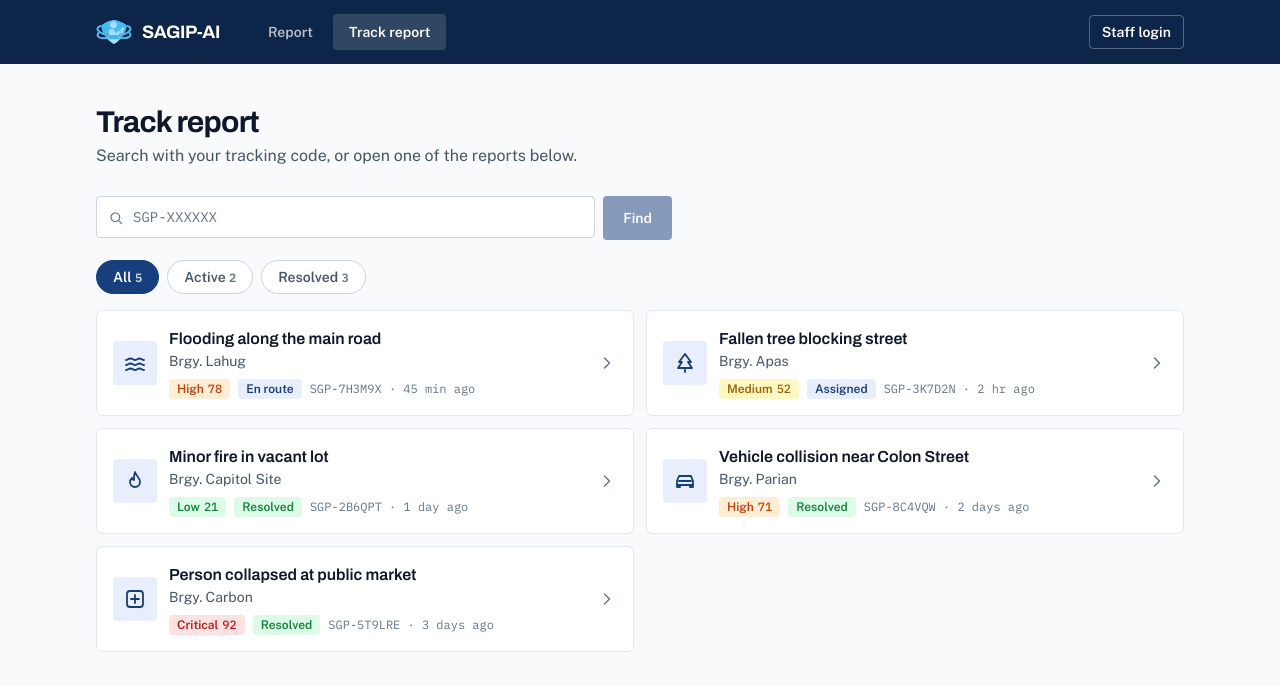
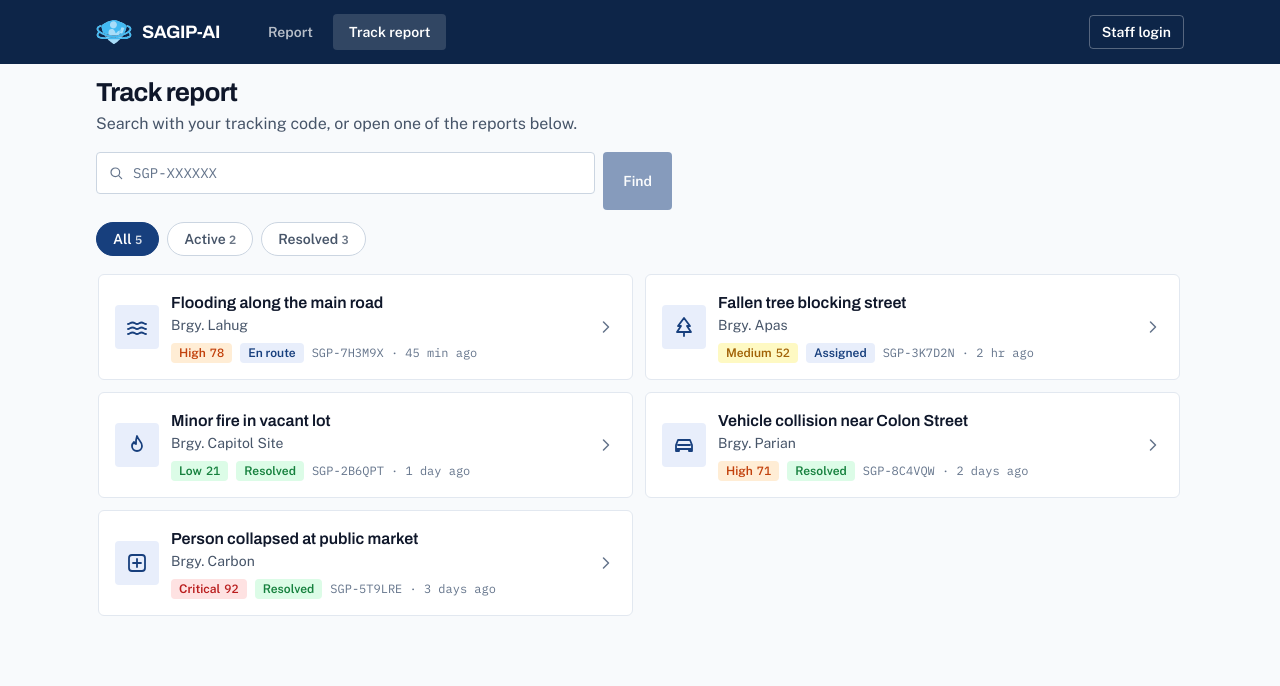
Before and after one commit to helidastar/SAGIP-AI, a Next.js app: page /track in a window 1280 px wide. Shown: the top 686 px of the page. Built offline with nearby package versions, Linux system fonts and the light colour scheme.

Commit message:
Fit citizen pages in one screen on desktop, only the report list scrolls

```diff
--- a/src/app/(citizen)/layout.tsx
+++ b/src/app/(citizen)/layout.tsx
@@ -2,9 +2,9 @@ import { CitizenNav } from "@/components/citizen/CitizenNav";
 
 export default function CitizenLayout({ children }: LayoutProps<"/">) {
   return (
-    <div className="flex min-h-screen flex-1 flex-col bg-cz-bg font-body text-cz-text">
+    <div className="cz-root flex min-h-screen flex-1 flex-col bg-cz-bg font-body text-cz-text">
       <CitizenNav />
-      <main className="mx-auto w-full max-w-6xl flex-1 px-4 pb-28 pt-6 md:px-8 md:pb-12 md:pt-10">{children}</main>
+      <main className="cz-main mx-auto w-full max-w-6xl flex-1 px-4 pb-28 pt-6 md:px-8 md:pb-12 md:pt-10">{children}</main>
     </div>
   );
 }
--- a/src/app/globals.css
+++ b/src/app/globals.css
@@ -186,3 +186,86 @@ body {
 @keyframes cz-pulse {
   50% { opacity: 0.5; }
 }
+
+/* Citizen portal on short desktop windows (laptop + browser bars): tighter spacing so pages fit one screen. */
+@media (min-width: 768px) and (max-height: 820px) {
+  .cz-main {
+    padding-top: 0.75rem;
+    padding-bottom: 0.75rem;
+  }
+
+  .cz-main h1 {
+    font-size: 1.625rem;
+    line-height: 2rem;
+  }
+
+  .cz-main > * > div:first-child.mb-5,
+  .cz-main form > div:first-child {
+    margin-bottom: 1rem;
+  }
+
+  .cz-main .cz-dropzone {
+    height: 7.5rem;
+  }
+
+  .cz-main textarea {
+    height: 6rem;
+  }
+
+  .cz-main .cz-pinmap {
+    height: 8rem;
+  }
+
+  .cz-main [role="status"].p-4 {
+    padding: 0.75rem 1rem;
+  }
+}
+
+/* Citizen pages with a report list fit the screen on desktop; only the list scrolls. */
+@media (min-width: 768px) and (min-height: 500px) {
+  .cz-root:has(.cz-fill) {
+    flex: none;
+    height: 100vh;
+    min-height: 0;
+    overflow: hidden;
+  }
+
+  .cz-main:has(.cz-fill) {
+    display: flex;
+    min-height: 0;
+    flex-direction: column;
+  }
+
+  .cz-fill {
+    display: flex;
+    min-height: 0;
+    flex: 1;
+    flex-direction: column;
+  }
+
+  .cz-scroll {
+    min-height: 0;
+    flex: 1;
+    align-content: start;
+    overflow-y: auto;
+    padding: 2px 4px 2px 2px;
+  }
+}
+
+@media (min-width: 768px) and (max-height: 820px) {
+  .cz-main .md\:gap-6 {
+    gap: 1rem;
+  }
+
+  .cz-main ol .pb-5 {
+    padding-bottom: 0.75rem;
+  }
+
+  .cz-main > .flex.flex-col.gap-4 {
+    gap: 0.75rem;
+  }
+
+  .cz-main form.mb-5 {
+    margin-bottom: 0.75rem;
+  }
+}
--- a/src/components/citizen/PinMap.tsx
+++ b/src/components/citizen/PinMap.tsx
@@ -75,7 +75,7 @@ export function PinMap({ lat, lng, onMove }: PinMapProps) {
   return (
     <div
       ref={containerRef}
-      className="relative z-0 mt-3 h-56 w-full overflow-hidden rounded border border-cz-border"
+      className="cz-pinmap relative z-0 mt-3 h-56 w-full overflow-hidden rounded border border-cz-border"
       role="application"
       aria-label="Map of the incident location. Drag the pin or tap the map to move it."
     />
--- a/src/components/citizen/ReportDetail.tsx
+++ b/src/components/citizen/ReportDetail.tsx
@@ -87,6 +87,7 @@ export function ReportDetail({ code, justSubmitted = false }: { code: string; ju
       )}
 
       <div className="grid gap-4 md:grid-cols-[1fr_1.2fr] md:gap-6">
+        <div className="flex flex-col gap-4 md:gap-6">
           <Card>
             <div className="flex items-start gap-3">
               <span className="flex h-11 w-11 shrink-0 items-center justify-center rounded bg-cz-info-soft text-cz-link"><TypeIcon type={r.type} className="h-6 w-6" /></span>
@@ -105,13 +106,14 @@ export function ReportDetail({ code, justSubmitted = false }: { code: string; ju
             </div>
           </Card>
 
+          {r.status !== "resolved" && r.status !== "rejected" && <SafetyTips type={r.type} />}
+        </div>
+
         <Card>
           <h3 className="mb-4 font-display text-base font-semibold">Progress · {STATUS_LABEL[r.status]}</h3>
           <Timeline report={r} />
         </Card>
       </div>
-
-      {r.status !== "resolved" && r.status !== "rejected" && <SafetyTips type={r.type} />}
 
       {justSubmitted && (
         <div className="flex flex-col gap-3 sm:flex-row">
--- a/src/components/citizen/ReportForm.tsx
+++ b/src/components/citizen/ReportForm.tsx
@@ -107,7 +107,7 @@ export function ReportForm() {
                 </button>
               </div>
             ) : (
-              <label className="flex h-40 cursor-pointer flex-col items-center justify-center gap-2 rounded border-2 border-dashed border-cz-border-strong text-cz-text-2 transition-colors hover:bg-cz-surface-2 focus-within:ring-2 focus-within:ring-cz-primary/40">
+              <label className="cz-dropzone flex h-40 cursor-pointer flex-col items-center justify-center gap-2 rounded border-2 border-dashed border-cz-border-strong text-cz-text-2 transition-colors hover:bg-cz-surface-2 focus-within:ring-2 focus-within:ring-cz-primary/40">
                 <CameraIcon className="h-8 w-8" />
                 <span className="text-sm font-semibold">Add photo</span>
                 <span className="text-xs text-cz-text-3">Take a picture or choose one from your gallery</span>
--- a/src/components/citizen/TrackReport.tsx
+++ b/src/components/citizen/TrackReport.tsx
@@ -98,7 +98,7 @@ function ReportList() {
   }
 
   return (
-    <>
+    <div className="cz-fill">
       <PageTitle title="Track report" subtitle="Search with your tracking code, or open one of the reports below." />
 
       <form onSubmit={find} className="mb-5 flex gap-2 md:max-w-xl">
@@ -142,11 +142,11 @@ function ReportList() {
           <Link href="/" className={`${btnPrimary} mt-4`}>Report an emergency</Link>
         </Card>
       ) : (
-        <ul className="grid gap-3 md:grid-cols-2">
+        <ul className="cz-scroll grid gap-3 md:grid-cols-2">
           {shown.map((r) => <ReportRow key={r.code} r={r} />)}
         </ul>
       )}
-    </>
+    </div>
   );
 }
 
```
Lines whose indentation alone changed are shown as unchanged.
